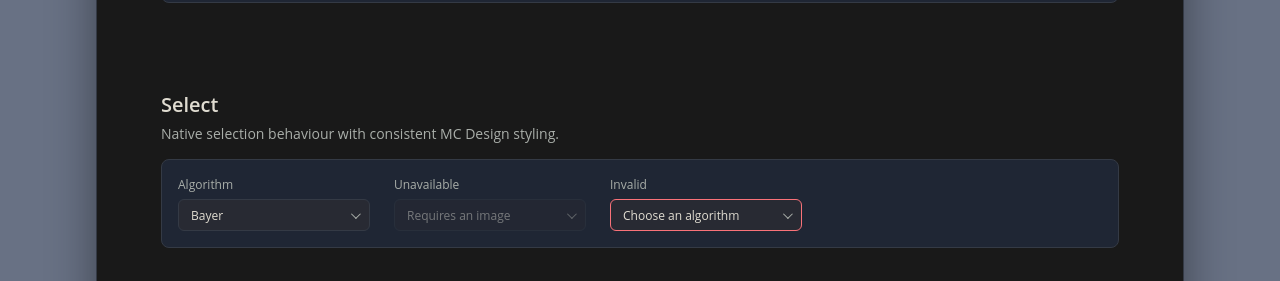
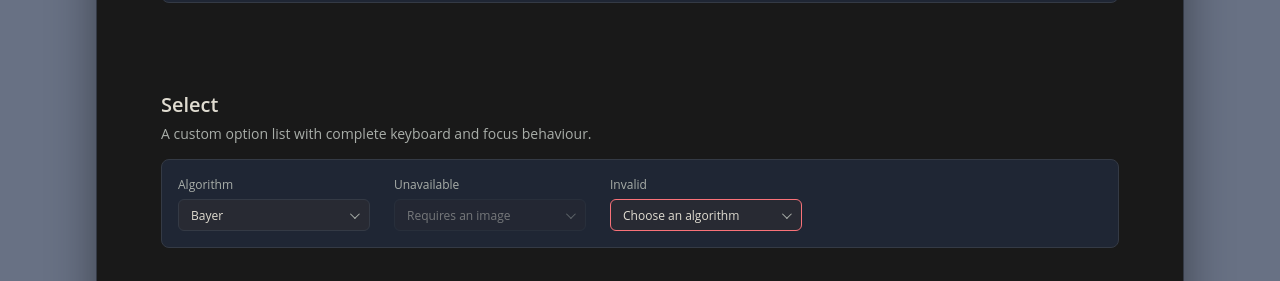
Before and after one commit to Downmoto/mc-design, a React (Vite) app: page / in a window 1280 px wide. Shown: the part 1020-1301 px from the top of the page. Built offline with nearby package versions, Linux system fonts and the light colour scheme; a web font is replaced by a local one.

Commit message:
feat: add custom select options

```diff
--- a/src/demo.css
+++ b/src/demo.css
@@ -19,7 +19,6 @@ body {
 
 a,
 button,
-select,
 body {
   font-family: var(--mc-font-family);
 }
--- a/src/demo.tsx
+++ b/src/demo.tsx
@@ -284,34 +284,44 @@ export default function Demo() {
       </Group>
 
       <Group
-        description="Native selection behaviour with consistent MC Design styling."
+        description="A custom option list with complete keyboard and focus behaviour."
         id="select"
         title="Select"
       >
         <div className="sample-card field-showcase">
-          <label className="field-sample">
-            <span>Algorithm</span>
-            <Select defaultValue="bayer">
-              <option value="bayer">Bayer</option>
-              <option value="floyd-steinberg">Floyd-Steinberg</option>
-              <option value="atkinson">Atkinson</option>
+          <div className="field-sample">
+            <span id="algorithm-label">Algorithm</span>
+            <Select aria-labelledby="algorithm-label" defaultValue="bayer">
+              <Select.Option value="bayer">Bayer</Select.Option>
+              <Select.Option value="floyd-steinberg">
+                Floyd-Steinberg
+              </Select.Option>
+              <Select.Option value="atkinson">Atkinson</Select.Option>
             </Select>
-          </label>
-          <label className="field-sample">
-            <span>Unavailable</span>
-            <Select defaultValue="locked" disabled>
-              <option value="locked">Requires an image</option>
+          </div>
+          <div className="field-sample">
+            <span id="unavailable-algorithm-label">Unavailable</span>
+            <Select
+              aria-labelledby="unavailable-algorithm-label"
+              defaultValue="locked"
+              disabled
+            >
+              <Select.Option value="locked">Requires an image</Select.Option>
             </Select>
-          </label>
-          <label className="field-sample">
-            <span>Invalid</span>
-            <Select aria-invalid="true" defaultValue="">
-              <option disabled value="">
+          </div>
+          <div className="field-sample">
+            <span id="invalid-algorithm-label">Invalid</span>
+            <Select
+              aria-invalid="true"
+              aria-labelledby="invalid-algorithm-label"
+              defaultValue=""
+            >
+              <Select.Option disabled value="">
                 Choose an algorithm
-              </option>
-              <option value="bayer">Bayer</option>
+              </Select.Option>
+              <Select.Option value="bayer">Bayer</Select.Option>
             </Select>
-          </label>
+          </div>
         </div>
       </Group>
 
--- a/src/index.ts
+++ b/src/index.ts
@@ -2,4 +2,4 @@ import "./styles.css";
 
 export { Button, type ButtonProps, type ButtonVariant } from "./button";
 export { IconButton, type IconButtonProps } from "./icon-button";
-export { Select, type SelectProps } from "./select";
+export { Select, type SelectOptionProps, type SelectProps } from "./select";
--- a/src/select.tsx
+++ b/src/select.tsx
@@ -1,22 +1,291 @@
-import type { ReactNode, Ref, SelectHTMLAttributes } from "react";
+import {
+  Children,
+  isValidElement,
+  useCallback,
+  useEffect,
+  useId,
+  useRef,
+  useState,
+  type KeyboardEvent,
+  type ReactNode,
+  type Ref,
+} from "react";
 
-export interface SelectProps extends SelectHTMLAttributes<HTMLSelectElement> {
+export interface SelectOptionProps {
   children: ReactNode;
-  ref?: Ref<HTMLSelectElement>;
+  disabled?: boolean;
+  value: string;
 }
 
-export function Select({ children, className, ref, ...props }: SelectProps) {
+export interface SelectProps {
+  "aria-describedby"?: string;
+  "aria-invalid"?: boolean | "false" | "true";
+  "aria-label"?: string;
+  "aria-labelledby"?: string;
+  children: ReactNode;
+  className?: string;
+  defaultValue?: string;
+  disabled?: boolean;
+  id?: string;
+  name?: string;
+  onValueChange?: (value: string) => void;
+  placeholder?: string;
+  ref?: Ref<HTMLButtonElement>;
+  value?: string;
+}
+
+type Option = SelectOptionProps & { id: string; text: string };
+
+export function getNextEnabledIndex(
+  options: readonly Pick<Option, "disabled">[],
+  current: number,
+  direction: 1 | -1,
+) {
+  for (let offset = 1; offset <= options.length; offset += 1) {
+    const index =
+      (current + direction * offset + options.length) % options.length;
+
+    if (!options[index]?.disabled) return index;
+  }
+
+  return -1;
+}
+
+function SelectOption(_props: SelectOptionProps) {
+  return null;
+}
+
+function SelectRoot({
+  "aria-describedby": ariaDescribedBy,
+  "aria-invalid": ariaInvalid,
+  "aria-label": ariaLabel,
+  "aria-labelledby": ariaLabelledBy,
+  children,
+  className,
+  defaultValue,
+  disabled = false,
+  id,
+  name,
+  onValueChange,
+  placeholder = "Select an option",
+  ref,
+  value,
+}: SelectProps) {
+  const generatedId = useId();
+  const listboxId = `${id ?? generatedId}-listbox`;
+  const triggerRef = useRef<HTMLButtonElement>(null);
+  const listboxRef = useRef<HTMLUListElement>(null);
+  const setTriggerRef = useCallback(
+    (node: HTMLButtonElement | null) => {
+      triggerRef.current = node;
+
+      if (typeof ref === "function") ref(node);
+      else if (ref) ref.current = node;
+    },
+    [ref],
+  );
+  const [internalValue, setInternalValue] = useState(defaultValue);
+  const [open, setOpen] = useState(false);
+  const [activeIndex, setActiveIndex] = useState(-1);
+  const selectedValue = value ?? internalValue;
+  const options: Option[] = Children.toArray(children).flatMap(
+    (child, index) => {
+      if (
+        !isValidElement<SelectOptionProps>(child) ||
+        child.type !== SelectOption
+      ) {
+        return [];
+      }
+
+      return [
+        {
+          ...child.props,
+          id: `${listboxId}-option-${index}`,
+          text:
+            typeof child.props.children === "string" ||
+            typeof child.props.children === "number"
+              ? String(child.props.children)
+              : child.props.value,
+        },
+      ];
+    },
+  );
+  const selectedIndex = options.findIndex(
+    (option) => option.value === selectedValue,
+  );
+
+  useEffect(() => {
+    if (open) listboxRef.current?.focus();
+  }, [open]);
+
+  function openList(direction: 1 | -1 = 1) {
+    const start =
+      selectedIndex >= 0 ? selectedIndex - direction : direction > 0 ? -1 : 0;
+    setActiveIndex(getNextEnabledIndex(options, start, direction));
+    setOpen(true);
+  }
+
+  function closeList(returnFocus = false) {
+    setOpen(false);
+    if (returnFocus) triggerRef.current?.focus();
+  }
+
+  function selectOption(index: number) {
+    const option = options[index];
+    if (!option || option.disabled) return;
+
+    if (value === undefined) setInternalValue(option.value);
+    onValueChange?.(option.value);
+    closeList(true);
+  }
+
+  function handleTriggerKeyDown(event: KeyboardEvent<HTMLButtonElement>) {
+    if (["ArrowDown", "ArrowUp", "Enter", " "].includes(event.key)) {
+      event.preventDefault();
+      openList(event.key === "ArrowUp" ? -1 : 1);
+    }
+  }
+
+  function handleListboxKeyDown(event: KeyboardEvent<HTMLUListElement>) {
+    if (event.key === "ArrowDown" || event.key === "ArrowUp") {
+      event.preventDefault();
+      setActiveIndex((current) =>
+        getNextEnabledIndex(
+          options,
+          current,
+          event.key === "ArrowDown" ? 1 : -1,
+        ),
+      );
+      return;
+    }
+
+    if (event.key === "Home" || event.key === "End") {
+      event.preventDefault();
+      setActiveIndex(
+        getNextEnabledIndex(
+          options,
+          event.key === "Home" ? -1 : 0,
+          event.key === "Home" ? 1 : -1,
+        ),
+      );
+      return;
+    }
+
+    if (event.key === "Enter" || event.key === " ") {
+      event.preventDefault();
+      selectOption(activeIndex);
+      return;
+    }
+
+    if (event.key === "Escape") {
+      event.preventDefault();
+      closeList(true);
+      return;
+    }
+
+    if (event.key === "Tab") {
+      closeList();
+      return;
+    }
+
+    if (
+      event.key.length === 1 &&
+      !event.altKey &&
+      !event.ctrlKey &&
+      !event.metaKey
+    ) {
+      const query = event.key.toLocaleLowerCase();
+      const match = options.findIndex(
+        (option, index) =>
+          index > activeIndex &&
+          !option.disabled &&
+          option.text.toLocaleLowerCase().startsWith(query),
+      );
+      const wrappedMatch = options.findIndex(
+        (option) =>
+          !option.disabled && option.text.toLocaleLowerCase().startsWith(query),
+      );
+
+      if (match >= 0 || wrappedMatch >= 0) {
+        event.preventDefault();
+        setActiveIndex(match >= 0 ? match : wrappedMatch);
+      }
+    }
+  }
+
+  const selectedOption = options[selectedIndex];
+
   return (
-    <span className="mc-select-field">
-      <select
+    <div
+      className="mc-select-field"
+      onBlur={(event) => {
+        if (!event.currentTarget.contains(event.relatedTarget)) closeList();
+      }}
+    >
+      <button
+        aria-controls={listboxId}
+        aria-describedby={ariaDescribedBy}
+        aria-expanded={open}
+        aria-haspopup="listbox"
+        aria-invalid={ariaInvalid}
+        aria-label={ariaLabel}
+        aria-labelledby={ariaLabelledBy}
         className={["mc-focus-ring", "mc-select", className]
           .filter(Boolean)
           .join(" ")}
-        ref={ref}
-        {...props}
+        disabled={disabled}
+        id={id}
+        onClick={() => (open ? closeList() : openList())}
+        onKeyDown={handleTriggerKeyDown}
+        ref={setTriggerRef}
+        type="button"
       >
-        {children}
-      </select>
-    </span>
+        <span className={selectedOption ? undefined : "mc-select__placeholder"}>
+          {selectedOption?.children ?? placeholder}
+        </span>
+      </button>
+
+      {open && (
+        <ul
+          aria-activedescendant={options[activeIndex]?.id}
+          className="mc-select__listbox"
+          id={listboxId}
+          onKeyDown={handleListboxKeyDown}
+          ref={listboxRef}
+          role="listbox"
+          tabIndex={-1}
+        >
+          {options.map((option, index) => (
+            <li
+              aria-disabled={option.disabled || undefined}
+              aria-selected={index === selectedIndex}
+              className="mc-select__option"
+              data-active={index === activeIndex || undefined}
+              id={option.id}
+              key={option.value}
+              onClick={() => selectOption(index)}
+              onMouseDown={(event) => event.preventDefault()}
+              onMouseEnter={() => {
+                if (!option.disabled) setActiveIndex(index);
+              }}
+              role="option"
+            >
+              {option.children}
+            </li>
+          ))}
+        </ul>
+      )}
+
+      {name && (
+        <input
+          disabled={disabled}
+          name={name}
+          type="hidden"
+          value={selectedValue ?? ""}
+        />
+      )}
+    </div>
   );
 }
+
+export const Select = Object.assign(SelectRoot, { Option: SelectOption });
--- a/src/styles.css
+++ b/src/styles.css
@@ -195,55 +195,103 @@
 }
 
 .mc-select-field {
-  display: inline-grid;
-  grid-template-areas: "select";
-  align-items: center;
+  position: relative;
+  display: inline-block;
   min-width: 12rem;
 }
 
-.mc-select-field::after {
-  grid-area: select;
-  justify-self: end;
-  width: 0.375rem;
-  height: 0.375rem;
-  margin-right: var(--mc-space-5);
-  border-right: 1.5px solid currentColor;
-  border-bottom: 1.5px solid currentColor;
-  color: var(--mc-colour-text-muted);
-  content: "";
-  pointer-events: none;
-  transform: rotate(45deg) translateY(-0.125rem);
-}
-
-.mc-select-field:has(.mc-select:disabled)::after {
-  opacity: var(--mc-disabled-opacity);
-}
-
 .mc-select {
-  grid-area: select;
+  display: flex;
+  gap: var(--mc-space-5);
+  align-items: center;
+  justify-content: space-between;
   width: 100%;
   min-height: var(--mc-control-height);
-  padding: 0 calc(var(--mc-space-8) + var(--mc-space-2)) 0 var(--mc-space-5);
+  padding: 0 var(--mc-space-5);
   border: var(--mc-border-width) solid var(--mc-colour-border);
   border-radius: var(--mc-radius-md);
   color: var(--mc-colour-text);
   font: inherit;
   font-size: var(--mc-font-size-sm);
+  text-align: left;
   background: var(--mc-colour-surface-raised);
-  appearance: none;
   cursor: pointer;
   transition:
     border-color var(--mc-duration-fast) var(--mc-easing-standard),
     background var(--mc-duration-fast) var(--mc-easing-standard);
 }
 
-.mc-select:hover:not(:disabled) {
+.mc-select::after {
+  flex: 0 0 auto;
+  width: 0.375rem;
+  height: 0.375rem;
+  border-right: 1.5px solid currentColor;
+  border-bottom: 1.5px solid currentColor;
+  color: var(--mc-colour-text-muted);
+  content: "";
+  transform: rotate(45deg) translateY(-0.125rem);
+}
+
+.mc-select:hover:not(:disabled),
+.mc-select[aria-expanded="true"] {
   border-color: var(--mc-colour-border-strong);
   background: var(--mc-colour-surface-hover);
 }
 
 .mc-select[aria-invalid="true"] {
   border-color: var(--mc-colour-danger);
+}
+
+.mc-select__placeholder {
+  color: var(--mc-colour-text-muted);
+}
+
+.mc-select__listbox {
+  position: absolute;
+  z-index: 10;
+  top: calc(100% + var(--mc-space-2));
+  left: 0;
+  box-sizing: border-box;
+  width: max-content;
+  min-width: 100%;
+  max-height: 15rem;
+  margin: 0;
+  padding: var(--mc-space-2);
+  overflow-y: auto;
+  border: var(--mc-border-width) solid var(--mc-colour-border);
+  border-radius: var(--mc-radius-md);
+  color: var(--mc-colour-text);
+  background: var(--mc-colour-surface-raised);
+  box-shadow: var(--mc-shadow-md);
+  outline: 0;
+  list-style: none;
+}
+
+.mc-select__option {
+  display: flex;
+  gap: var(--mc-space-6);
+  align-items: center;
+  justify-content: space-between;
+  min-height: var(--mc-control-height);
+  padding: 0 var(--mc-space-4);
+  border-radius: var(--mc-radius-sm);
+  font-size: var(--mc-font-size-sm);
+  cursor: pointer;
+  transition: background var(--mc-duration-fast) var(--mc-easing-standard);
+}
+
+.mc-select__option[data-active="true"] {
+  background: var(--mc-colour-surface-hover);
+}
+
+.mc-select__option[aria-selected="true"]::after {
+  color: var(--mc-colour-accent);
+  content: "✓";
+}
+
+.mc-select__option[aria-disabled="true"] {
+  cursor: not-allowed;
+  opacity: var(--mc-disabled-opacity);
 }
 
 @media (prefers-reduced-motion: reduce) {
```
Also changed, not shown: 1 other file (tests, documents, lock files or other folders).
